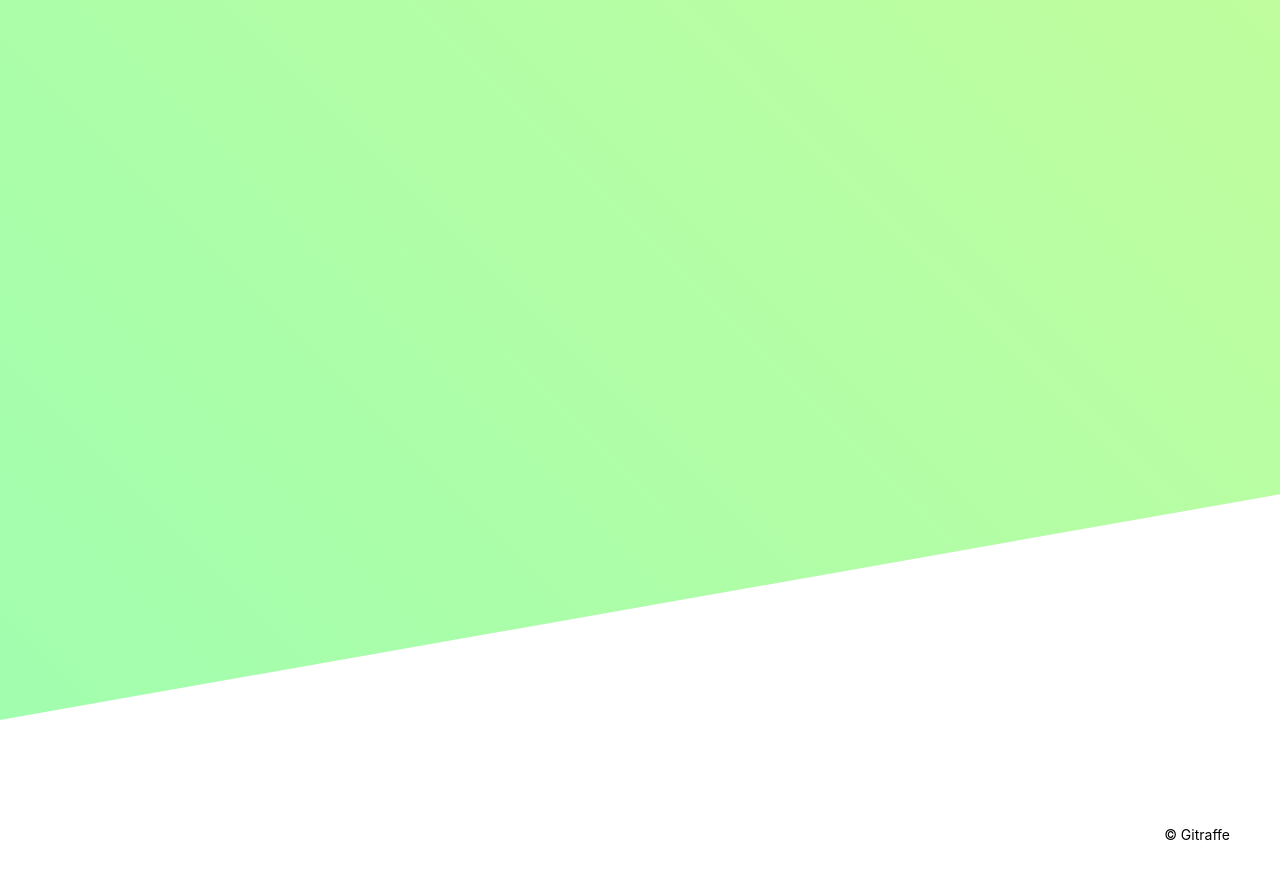
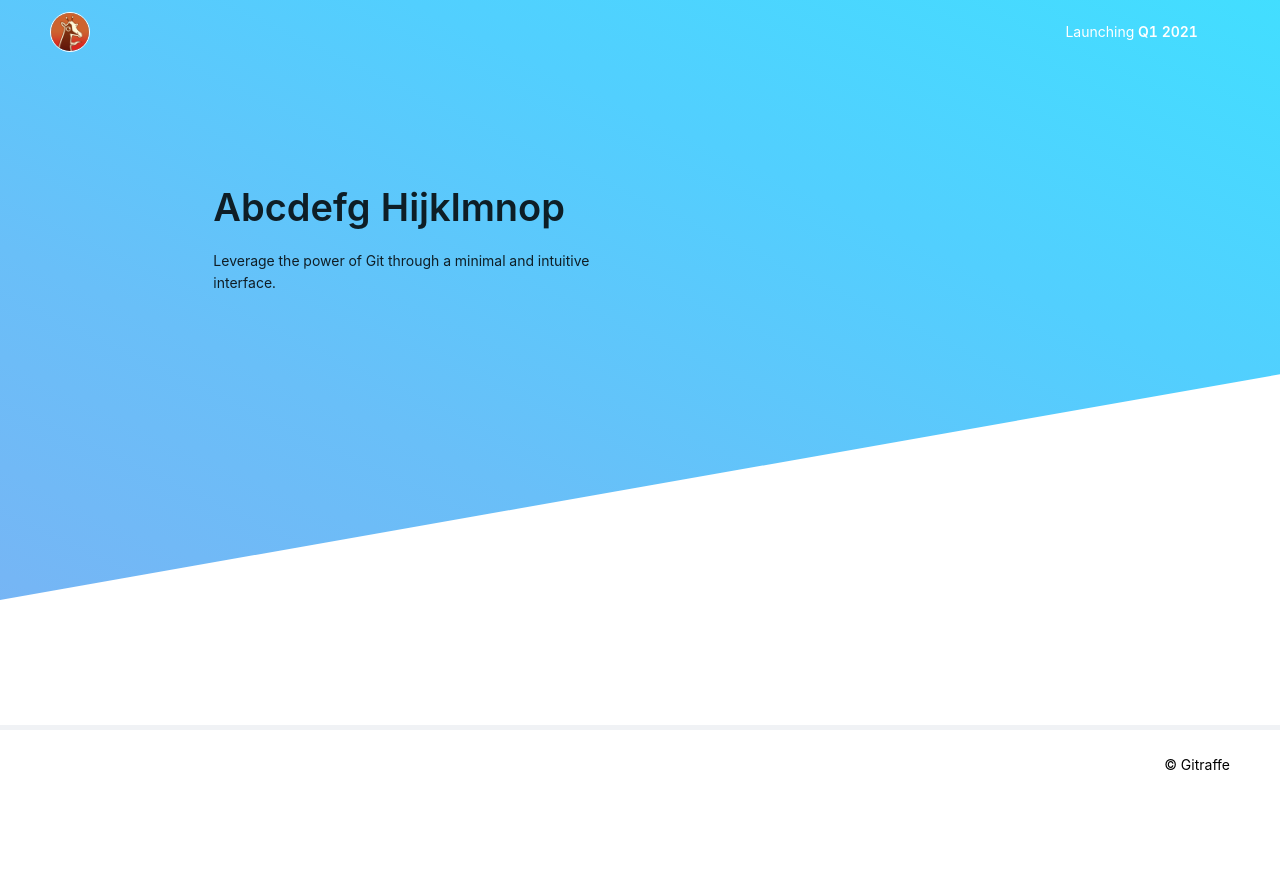
Before and after one commit to GitraffeCentral/gitraffecentral.github.io, a React (Create React App) app: page / in a window 1280 px wide. After the commit the page ends 800 px from the top, so only its background shows below. Built offline with nearby package versions, Linux system fonts and the light colour scheme.

Commit message:
Add First Content Skew

```diff
--- a/package.json
+++ b/package.json
@@ -3,6 +3,7 @@
   "version": "0.1.0",
   "private": true,
   "dependencies": {
+    "@ant-design/icons": "^4.2.2",
     "@testing-library/jest-dom": "^4.2.4",
     "@testing-library/react": "^9.3.2",
     "@testing-library/user-event": "^7.1.2",
--- a/public/index.html
+++ b/public/index.html
@@ -24,7 +24,7 @@
       work correctly both with client-side routing and a non-root public URL.
       Learn how to configure a non-root public URL by running `npm run build`.
     -->
-    <title>React App</title>
+    <title>Gitraffe: Git for every person, every device</title>
   </head>
   <body>
     <noscript>You need to enable JavaScript to run this app.</noscript>
--- a/src/App.css
+++ b/src/App.css
@@ -14,21 +14,24 @@
   --magic-number: 0.09719;
   --skew-padding: calc(var(--width) * var(--magic-number));
   --clip-padding: calc(var(--full-width) * var(--magic-number));
-  --gradient-start: #fffb7d;
-  --gradient-end: #85ffbd;
+  --gradient-start: #cd632f;
+  --gradient-mid-1: #873816;
+  --gradient-mid-2: #60150a;
+  --gradient-end: #da2622;
 }
 
-.homepage_first_content{
-  height: 100vh;
-  width: 100vw;
+.homepage_first_layout{
+  width: 100%;
+  height: 90vh;
   background: white;
   position: relative;
+  overflow: hidden;
 }
 
-.homepage_skew{
-  width: 100vw;
-  height: 90vh;
-  background: linear-gradient(225deg, var(--gradient-start), var(--gradient-end));
+.homepage_gradient_skew{
+  width: 100%;
+  height: 75vh;
+  background: linear-gradient(to right top, #d16ba5, #c777b9, #ba83ca, #aa8fd8, #9a9ae1, #8aa7ec, #79b3f4, #69bff8, #52cffe, #41dfff, #46eefa, #5ffbf1);
   -webkit-animation: BackgroundGradient 10s ease infinite;
   -moz-animation: BackgroundGradient 10s ease infinite;
   -o-animation: BackgroundGradient 10s ease infinite;
@@ -36,15 +39,15 @@
   position: absolute;
   overflow:hidden;
   background-size: 400% 400%;
-  z-index: 1;
 }
 
-.homepage_skew::before{
+.homepage_gradient_skew::before{
   content:'';
   position:absolute;
   background: white;
   top:0; right:0;
   width:100%; height:100%;
+  overflow: hidden;
 
   -webkit-transform-origin:100% 100%;
   -ms-transform-origin:100% 100%;
@@ -55,11 +58,9 @@
   transform:skew(-80deg, 0);
 }
 
-.homepage_first_layout_menu{
-  background: transparent;
-  color: white;
-  z-index: 2;
-  border: 0;
+.homepage_header{
+  background:transparent;
+  color: black;
 }
 
 .homepage_footer{
--- a/src/App.tsx
+++ b/src/App.tsx
@@ -1,19 +1,57 @@
 import React from 'react';
 import './App.css';
-import MainContent from './MainContent';
-import { Layout, Menu, Typography } from 'antd';
-
+import Icon from '@ant-design/icons';
+import Logo from './logo.png';
+import { Layout, Menu, Typography, Row, Col, Avatar } from 'antd';
 const { Header, Content, Footer } = Layout;
 const { Text } = Typography;
 
 function App() {
+
+  const NavBar = () => {
+    return (
+      <Row align='middle'>
+        <Col span={4}>
+          <Row align='middle'>
+          <Avatar size={40} src={Logo} style={{border: '1px solid'}}/>
+          </Row>
+        </Col>
+        <Col span={16}>
+          <Row justify='center'>
+            <Menu style={{background:'transparent', color:'black', borderBottom:'0'}} mode="horizontal">
+            </Menu>
+          </Row>
+        </Col>
+        <Col span={4}>
+          <Row justify='center'>
+            <Text style={{color: 'white'}}>Launching <Text strong style={{color: 'white'}}>Q1 2021</Text></Text>
+          </Row>
+        </Col>
+      </Row>
+    )}
+
   return (
-    <Layout>
-      <Content className='homepage_first_content'>
-        <Menu className='homepage_first_layout_menu' mode="horizontal">
-          <Text style={{position: 'absolute', right: '5vw'}}>Launching <Text strong>Q1 2021</Text></Text>
-        </Menu>
-        <div className='homepage_skew'/>
+    <Layout style={{minHeight: '100vh'}}>
+      <Layout className='homepage_first_layout'>
+        <Content className='homepage_gradient_skew'>
+          <Header className='homepage_header'>
+            <NavBar />
+          </Header>
+          <Content style={{marginTop: '15vh'}}>
+            <Row>
+              <Col span={4}/>
+              <Col span={8}>
+                <Typography.Title>Abcdefg Hijklmnop</Typography.Title>
+                <p>
+                  Leverage the power of Git through a minimal and intuitive interface.
+                </p>
+              </Col>
+              <Col span={16}/>
+            </Row>
+          </Content>
+        </Content>
+      </Layout>
+      <Content>
       </Content>
       <Footer className='homepage_footer'>© Gitraffe</Footer>
     </Layout>
```
Also changed, not shown: src/logo.png (added), src/logo.svg (deleted).
